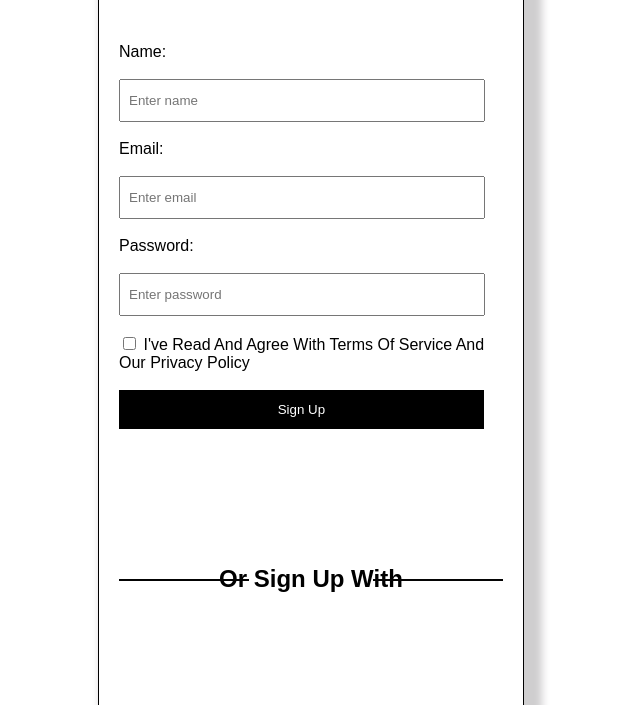
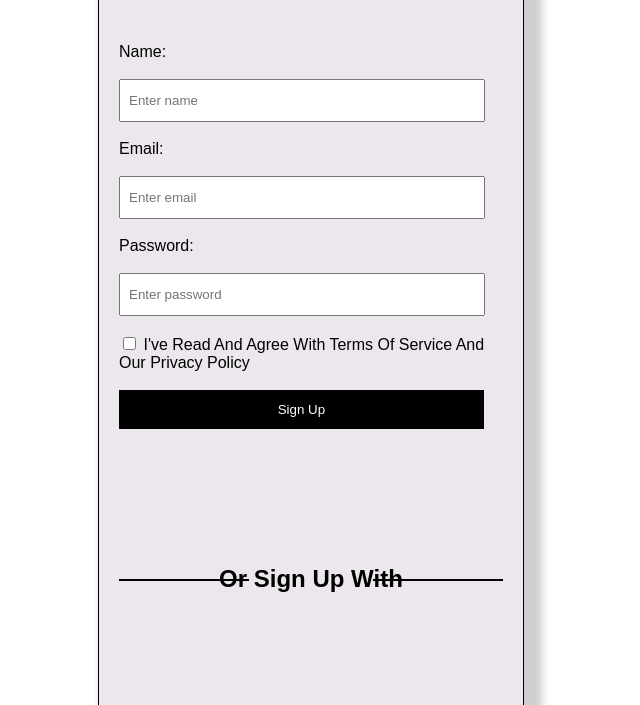
Before and after one commit to nakurelcynthia/Website_credentials, a plain HTML site: page index.html in a window 1280 px wide. Shown: the part 162-867 px from the top of the page, without its empty margins (329-969 px from the left). Drawn offline with Linux system fonts and the light colour scheme.

Commit message:
changed the background color

```diff
--- a/index.html
+++ b/index.html
@@ -15,6 +15,7 @@
             padding: 20px;
             height: 40%;
             box-shadow: 10px 10px 8px 8px rgb(207, 206, 207);
+            background-color: rgb(235, 231, 236);
         }
         #submit_button{
             background: none;
```
Also changed, not shown: signin.html (+1 -0 lines).
